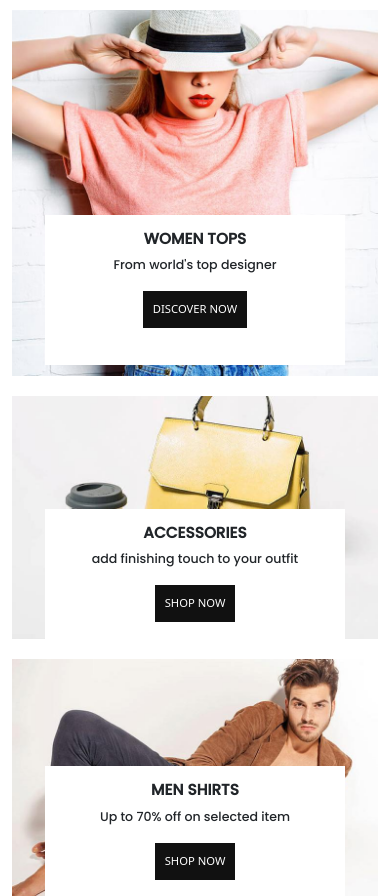
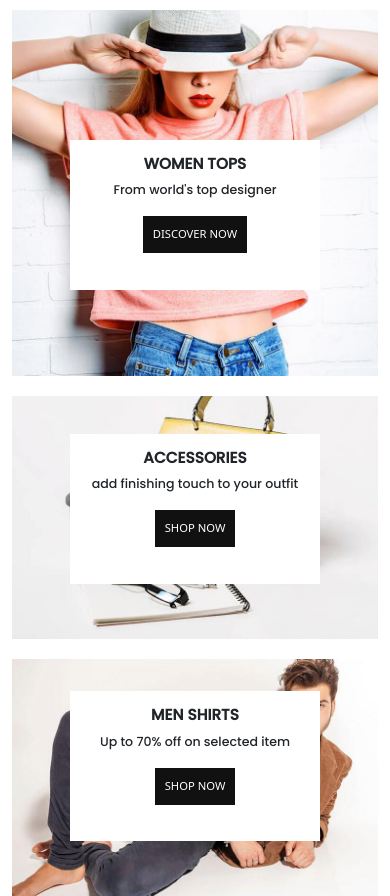
Before and after one commit to yadavashishdhirendra/AVONE.github.io, a plain HTML site: page index.html in a window 390 px wide. Shown: the top 896 px of the page. Drawn offline with nearby package versions, Linux system fonts and the light colour scheme.

Commit message:
style.css

```diff
--- a/CSS/style.css
+++ b/CSS/style.css
@@ -145,10 +145,30 @@
 
 /* Media Queries Starts here */
 
-@media screen and (max-width: 568px) {
+@media screen and (max-width: 1080px) {
+    .Box__Inside__Img {
+        top: 50%;
+        transform: translateY(-50%);
+    }
+}
+
+@media screen and (max-width: 668px) {
+    .Box__Inside__Img {
+        top: 50%;
+        transform: translateY(-50%);
+    }
     .AVONE__Row {
         flex-direction: column;
     }
 }
 
+@media screen and (max-width: 568px) {
+    .AVONE__Row {
+        flex-direction: column;
+    }
+    .Box__Inside__Img {
+        max-width: 250px;
+    }
+}
+
 /* Media Queries Ends Here */
```
